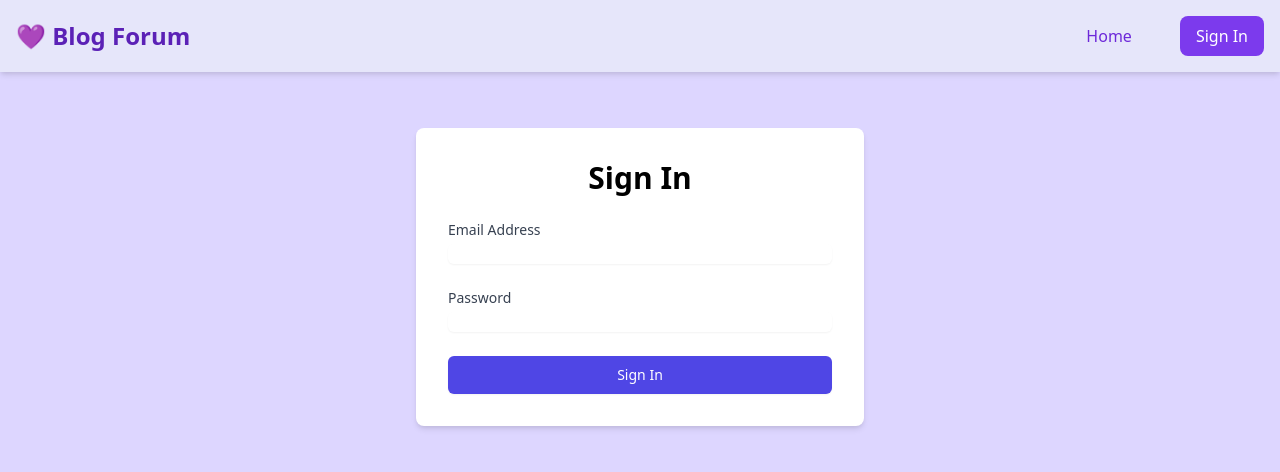
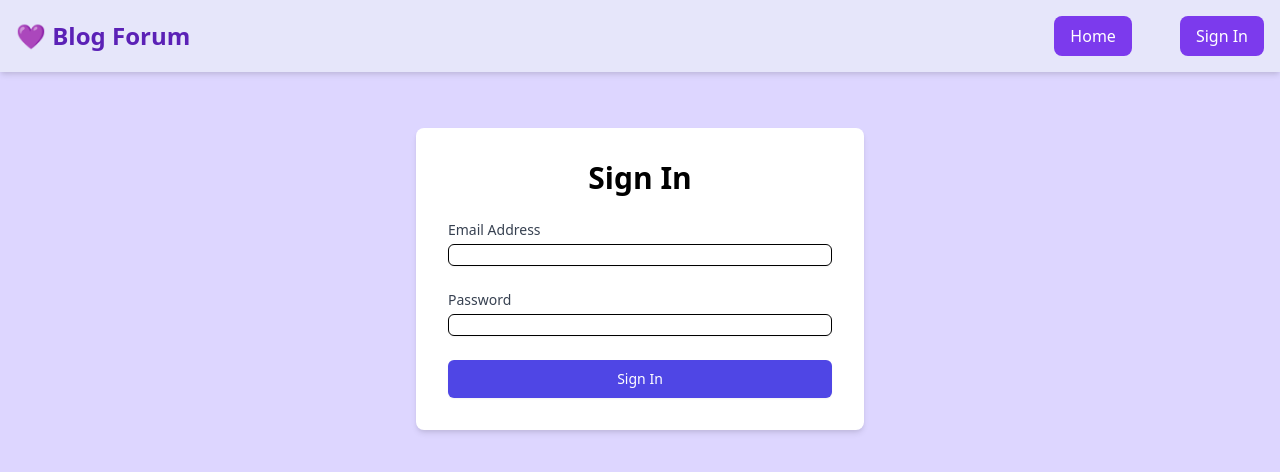
Before and after one commit to Anushree-Mohanty/Blog-Forum, a React (Vite) app: page /signin in a window 1280 px wide. Shown: the top 472 px of the page. Built offline with nearby package versions, Linux system fonts and the light colour scheme; a web font is replaced by a local one.

Commit message:
changes made

```diff
--- a/src/components/CreatePost.jsx
+++ b/src/components/CreatePost.jsx
@@ -56,7 +56,7 @@ function CreatePost() {
             id="title"
             value={title}
             onChange={(e) => setTitle(e.target.value)}
-            className="mt-1 block w-full rounded-md border-gray-300 shadow-sm focus:border-indigo-500 focus:ring-indigo-500 sm:text-sm"
+            className="mt-1 block w-full rounded-md border border-black shadow-sm focus:border-indigo-500 focus:ring-indigo-500 sm:text-sm"
           />
           {errors?.title && (
             <p className="text-red-500 text-xs mt-1">{errors.title._errors[0]}</p>
@@ -71,7 +71,7 @@ function CreatePost() {
             rows="10"
             value={content}
             onChange={(e) => setContent(e.target.value)}
-            className="mt-1 block w-full rounded-md border-gray-300 shadow-sm focus:border-indigo-500 focus:ring-indigo-500 sm:text-sm"
+            className="mt-1 block w-full rounded-md border border-black shadow-sm focus:border-indigo-500 focus:ring-indigo-500 sm:text-sm"
           />
           {errors?.content && (
             <p className="text-red-500 text-xs mt-1">{errors.content._errors[0]}</p>
--- a/src/components/Home.jsx
+++ b/src/components/Home.jsx
@@ -1,5 +1,5 @@
 import { Link, useOutletContext } from "react-router-dom";
-import bgImage from "../assets/img1.jpg"; // ✅ import your image
+import bgImage from "../assets/img1.jpg";
 
 function Home() {
   const { posts, deletePost, user } = useOutletContext();
--- a/src/components/Navbar.jsx
+++ b/src/components/Navbar.jsx
@@ -1,77 +1,29 @@
-// import { Link } from "react-router-dom";
-
-// function Navbar({ user, handleLogout }) {
-//   return (
-//     <nav className="bg-[#e9ccf8] shadow-md py-4 px-8 flex justify-between items-center">
-//       <Link to="/" className="text-2xl font-bold text-purple-800">
-//         💜 Blog Forum
-//       </Link>
-
-//       <div className="space-x-6">
-//         <Link to="/" className="text-purple-700 hover:text-purple-900 font-medium">
-//           Home
-//         </Link>
-
-//         {user ? (
-//           <>
-//             <Link
-//               to="/create"
-//               className="bg-purple-600 text-white px-4 py-2 rounded-lg hover:bg-purple-700 transition-all"
-//             >
-//               Create Post
-//             </Link>
-//             <button
-//               onClick={handleLogout}
-//               className="bg-red-500 text-white px-4 py-2 rounded-lg hover:bg-red-600 transition-all"
-//             >
-//               Logout
-//             </button>
-//           </>
-//         ) : (
-//           <Link
-//             to="/signin"
-//             className="bg-purple-600 text-white px-4 py-2 rounded-lg hover:bg-purple-700 transition-all"
-//           >
-//             Sign In
-//           </Link>
-//         )}
-//       </div>
-//     </nav>
-//   );
-// }
-
-// export default Navbar;
-
-
 import { Link, useNavigate } from "react-router-dom";
-import { useState } from "react"; // 1. Import useState
+import { useState } from "react";
 
 function Navbar({ user, handleLogout }) {
-  // 2. Add state to track if the mobile menu is open
   const [isMenuOpen, setIsMenuOpen] = useState(false);
   const navigate = useNavigate();
 
-  // Helper function to handle logout and close menu
+
   const onLogout = () => {
     handleLogout();
-    setIsMenuOpen(false); // Close menu on logout
+    setIsMenuOpen(false);
     navigate('/');
   };
 
   return (
-    // 3. Add 'relative' for positioning the mobile menu
     <nav className="bg-[#E6E6FA] shadow-md py-4 px-4 flex justify-between items-center relative z-10">
       <Link
         to="/"
         className="text-2xl font-bold text-purple-800"
-        onClick={() => setIsMenuOpen(false)} // Close menu on logo click
+        onClick={() => setIsMenuOpen(false)}
       >
         💜 Blog Forum
       </Link>
 
-      {/* 4. Desktop Menu (Hidden on mobile) */}
       <div className="hidden md:flex items-center space-x-6">
-        <Link to="/" className="text-purple-700 hover:text-purple-900 font-medium">
+        <Link to="/" className="bg-purple-600 text-white px-4 py-2 rounded-lg hover:bg-purple-700 transition-all">
           Home
         </Link>
 
--- a/src/components/SignIn.jsx
+++ b/src/components/SignIn.jsx
@@ -45,7 +45,7 @@ function SignIn() {
             id="email"
             value={email}
             onChange={(e) => setEmail(e.target.value)}
-            className="mt-1 block w-full rounded-md border-gray-300 shadow-sm focus:border-indigo-500 focus:ring-indigo-500 sm:text-sm"
+            className="mt-1 block w-full rounded-md border border-black shadow-sm focus:border-indigo-500 focus:ring-indigo-500 sm:text-sm"
           />
           {errors?.email && (
             <p className="text-red-500 text-xs mt-1">{errors.email._errors[0]}</p>
@@ -60,7 +60,7 @@ function SignIn() {
             id="password"
             value={password}
             onChange={(e) => setPassword(e.target.value)}
-            className="mt-1 block w-full rounded-md border-gray-300 shadow-sm focus:border-indigo-500 focus:ring-indigo-500 sm:text-sm"
+            className="mt-1 block w-full rounded-md border border-black shadow-sm focus:border-indigo-500 focus:ring-indigo-500 sm:text-sm"
           />
           {errors?.password && (
             <p className="text-red-500 text-xs mt-1">{errors.password._errors[0]}</p>
```
